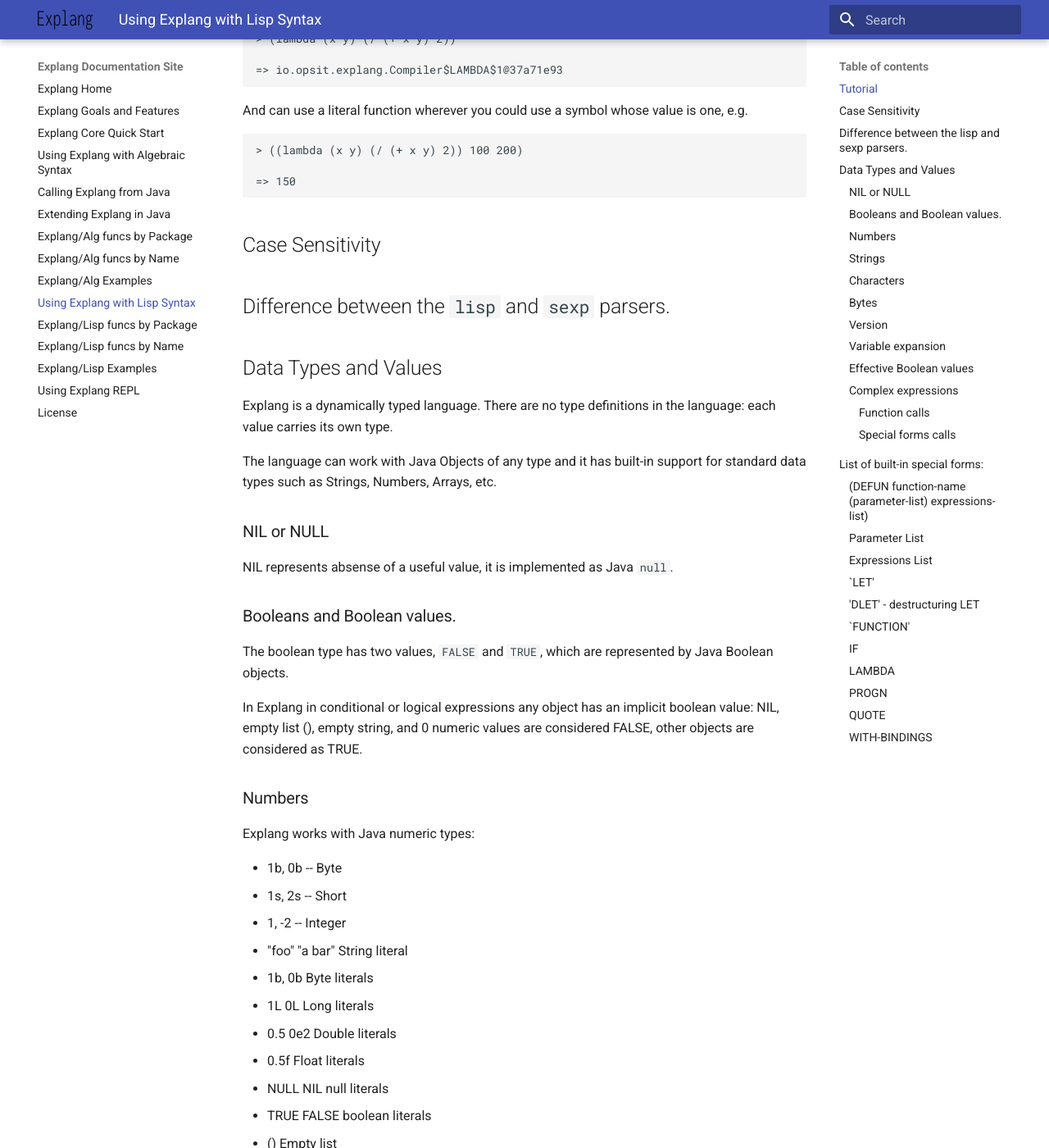
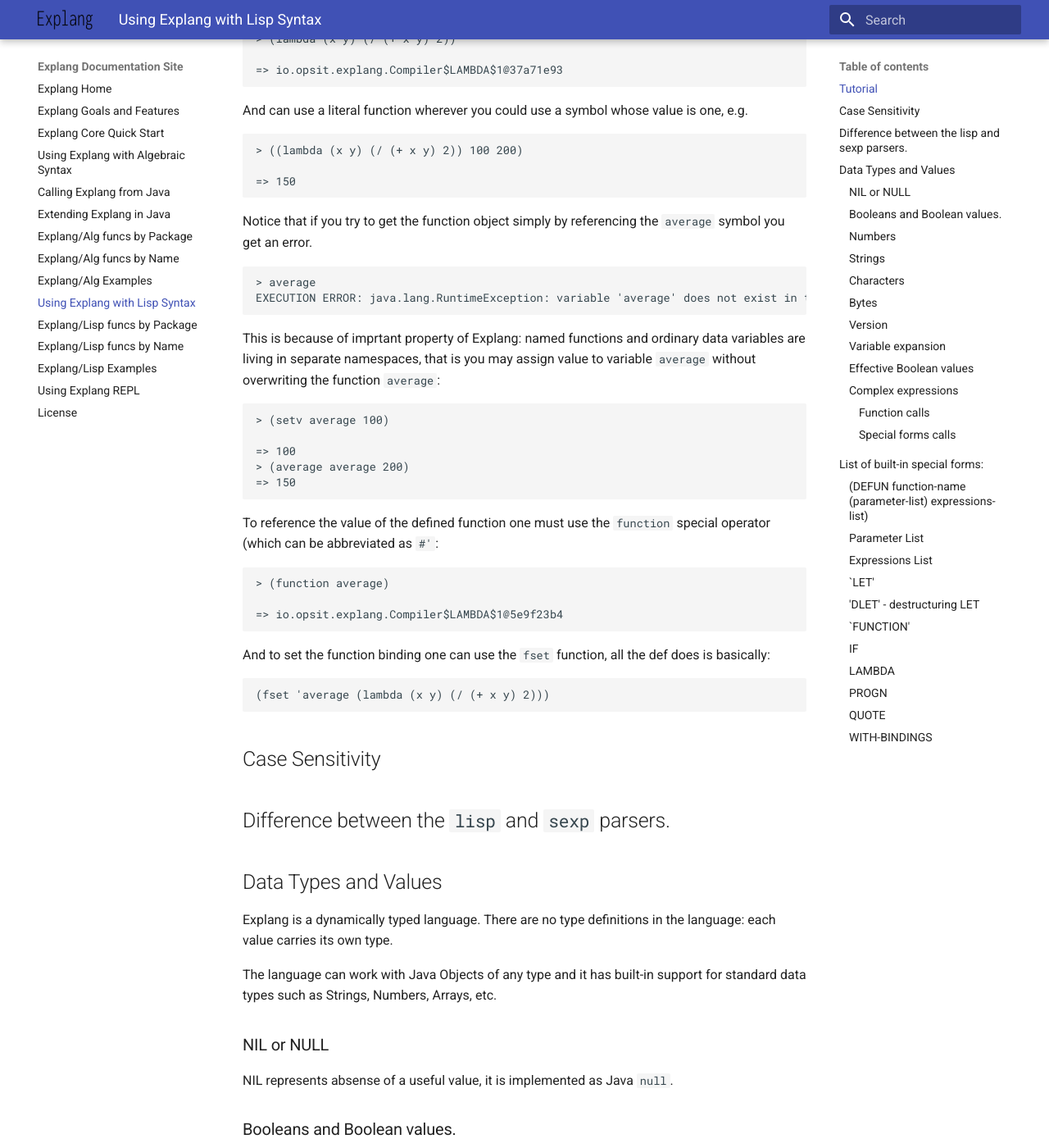
Before and after one commit to opsit-io/opsit-explang-docs, an MkDocs documentation site: the page built from docs/explang-lisp.md, in a window 1280 px wide and 1400 px high, scrolled down 2860 px. Shown: the whole window at 82% size. Built offline with MkDocs 1.6.1 and Material for MkDocs 9.7.7, drawn with Linux system fonts in a browser that asks for light colours; some of the changed text lies outside the part shown.

Commit message:
docs: update tutorial

````diff
--- a/docs/explang-lisp.md
+++ b/docs/explang-lisp.md
@@ -67,8 +67,9 @@
 
 Note that evaluation `(setv b 10)` when `b` still was unassigned did
 not cause an error.  This is because there are some operations (they
-are called special forms) that violate the usual evaluation rule, and
-`setv` is one of them.  Its first argument isn’t evaluated.
+are called special operators or special formd) that violate the usual
+evaluation rule, and `setv` is one of them.  Its first argument isn’t
+evaluated.
 
 You can turn off evaluation by using the `quote` special form:
 
@@ -166,6 +167,41 @@
 > ((lambda (x y) (/ (+ x y) 2)) 100 200)
 
 => 150
+```
+
+Notice that if you try to get the function object simply by referencing the `average` symbol you get an error.
+
+```
+> average
+EXECUTION ERROR: java.lang.RuntimeException: variable 'average' does not exist in this context at:
+```
+
+This is because of imprtant property of Explang: named functions and ordinary data variables are
+living in separate namespaces, that is you may assign value to variable `average` without
+overwriting the function `average`:
+
+```
+> (setv average 100)
+
+=> 100
+> (average average 200)
+=> 150
+```
+
+To reference the value of the defined function one must use the `function` special operator
+(which can be abbreviated as `#'`:
+
+```
+> (function average)
+
+=> io.opsit.explang.Compiler$LAMBDA$1@5e9f23b4
+```
+
+And to set the function binding one can use the `fset` function, all the def does is
+basically:
+
+```
+(fset 'average (lambda (x y) (/ (+ x y) 2)))
 ```
 
 
````
